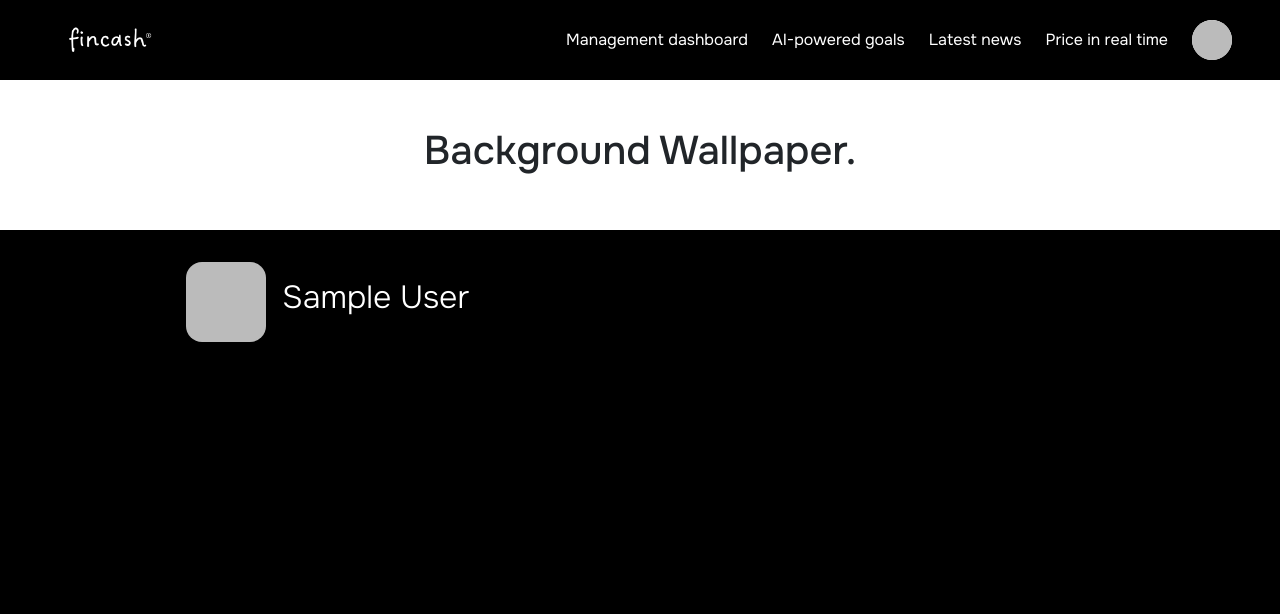
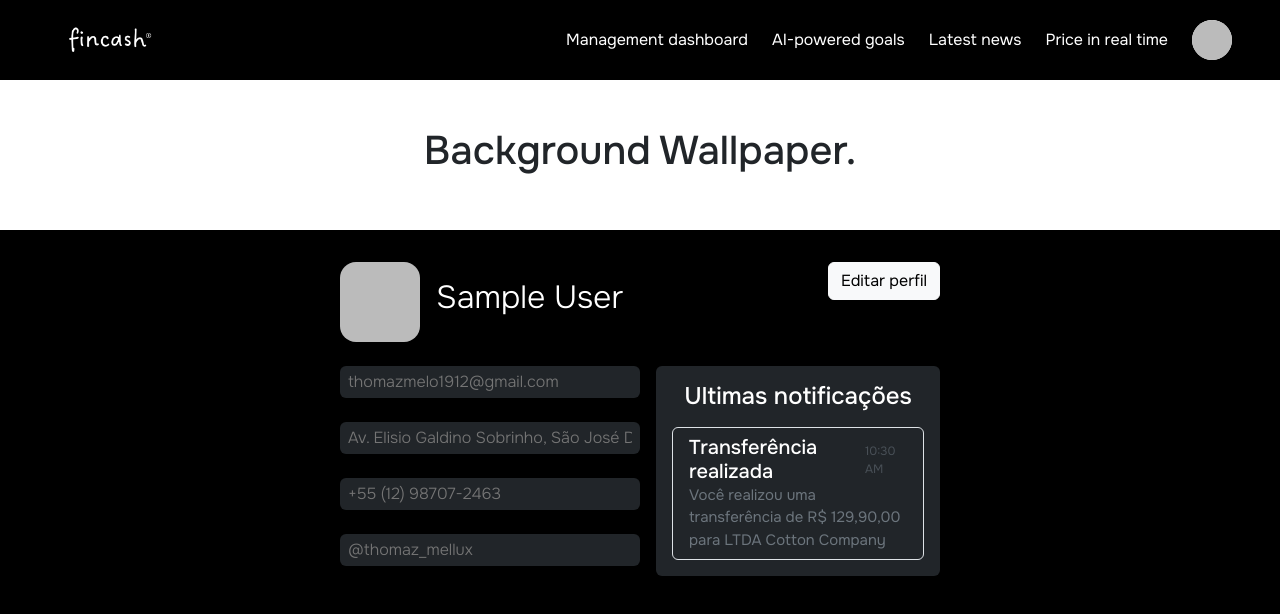
Before and after one commit to NEW-FINCASH/New-Fincash-Frontend, a React (Vite) app: page /account in a window 1280 px wide. Shown: the top 614 px of the page. Built offline with nearby package versions, Linux system fonts and the light colour scheme; no server answers; sample sign-in values are in the browser's storage.

Commit message:
style: add notification section to Account page for improved user engagement

```diff
--- a/src/pages/Account.tsx
+++ b/src/pages/Account.tsx
@@ -5,6 +5,15 @@ import HeaderProfile from "../components/HeaderProfile";
 import { Link } from "react-router-dom";
 
 export default function Account() {
+    const notificacoes = [
+        {
+            id: 1,
+            titulo: "Transferência realizada",
+            hora: "10:30 AM",
+            descricao: "Você realizou uma transferência de R$ 129,90,00 para LTDA Cotton Company",
+        }
+    ]
+
     const [user, setUser] = useState<User | null>(null);
 
     useEffect(() => {
@@ -29,34 +38,44 @@ export default function Account() {
                 <h1>Background Wallpaper.</h1>
               </div>
               <div className="d-flex justify-content-center align-items-center w-100 p-4" >
-                <div className="d-flex flex-column justify-content-start align-items-start w-75 p-2">
-                    <div className="d-flex justify-content-start align-items-center">
+                <div className="d-flex flex-column justify-content-start align-items-start w-50 p-2">
+                    <div className="d-flex justify-content-between align-items-start w-100">
+                        <div className="d-flex align-items-center">
                             <img
                             src={user.photoURL ?? ""}
                             alt={user.displayName ?? "Usuário"}
                             className="rounded-4 me-3"
                             style={{ width: "80px", height: "80px", objectFit: "cover" }}
                             />
-
                             <h1 className="ml-3 text-white fw-light fs-2">{user.displayName ?? "Usuário"}</h1>
                         </div>
-                    <h2></h2>
+                        <button className="btn btn-light">Editar perfil<i className=""></i></button>
+                    </div>
+                    <div className="d-flex justify-content-between align-items-start mt-2 w-100">
+                        <div className="d-flex flex-column justify-content-center align-items-center w-50 mt-3">
+                            <input className="w-100 mb-4 bg-dark py-1 px-2 rounded border-0 text-white fw-light" type="" placeholder="thomazmelo1912@gmail.com" />
+                            <input className="w-100 mb-4 bg-dark py-1 px-2 rounded border-0 text-white fw-light" type="" placeholder="Av. Elisio Galdino Sobrinho, São José Dos Ca..."/>
+                            <input className="w-100 mb-4 bg-dark py-1 px-2 rounded border-0 text-white fw-light" type="" placeholder="+55 (12) 98707-2463"/>
+                            <input className="w-100 mb-4 bg-dark py-1 px-2 rounded border-0 text-white fw-light" type="" placeholder="@thomaz_mellux" />
+                        </div>
+                        <div className="w-50 ps-3">
+                            <div className="bg-dark w-100 mt-3 rounded p-3">
+                                <h1 className="text-white fs-4 fw-medium text-center">Ultimas notificações</h1>
+                                {notificacoes.map((notificacao) => (
+                                    <div key={notificacao.id} className="px-3 py-2 text-white border w-100 mt-3 rounded p-1">
+                                        <div className="d-flex justify-content-between align-items-center">
+                                            <h1 className="fw-medium fs-5 m-0">{notificacao.titulo}</h1>
+                                            <p className="text-light-emphasis m-0" style={{ fontSize: "12px" }}>{notificacao.hora}</p>
+                                        </div>
+                                        <p className="m-0 text-secondary" style={{ fontSize: "15px" }}>{notificacao.descricao}</p>
+                                    </div>
+                                ))}
+                            </div>
+                        </div>
+                    </div>
                 </div>
               </div>
             </div>
         </>
     );
 }
-
-// <div className="d-flex align-items-center gap-3 mb-3">
-//                   <img
-//                     src={user.photoURL ?? ""}
-//                     alt={user.displayName ?? "Usuário"}
-//                     className="rounded-circle"
-//                     style={{ width: "80px", height: "80px", objectFit: "cover" }}
-//                   />
-//                   <div>
-//                     <h5 className="mb-1">{user.displayName}</h5>
-//                     <p className="mb-0 email-text">{user.email}</p>
-//                   </div>
-//                 </div>
```
Lines whose indentation alone changed are shown as unchanged.
